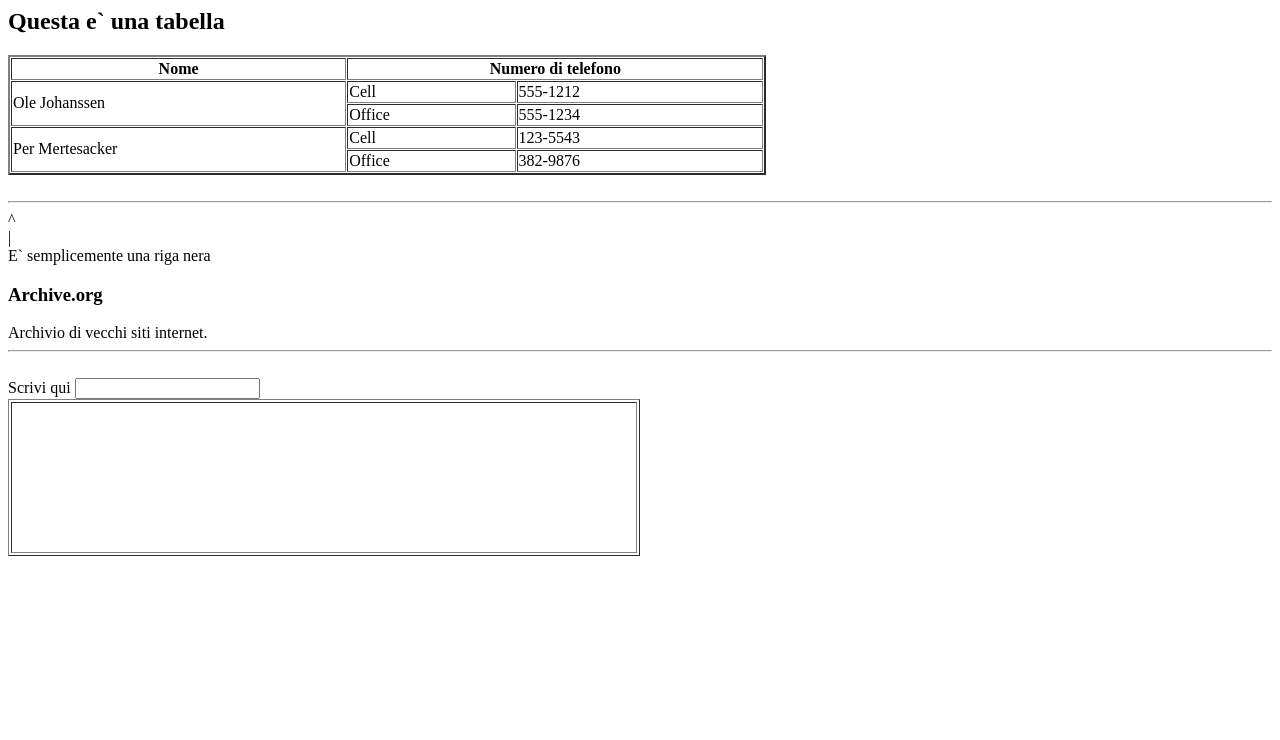
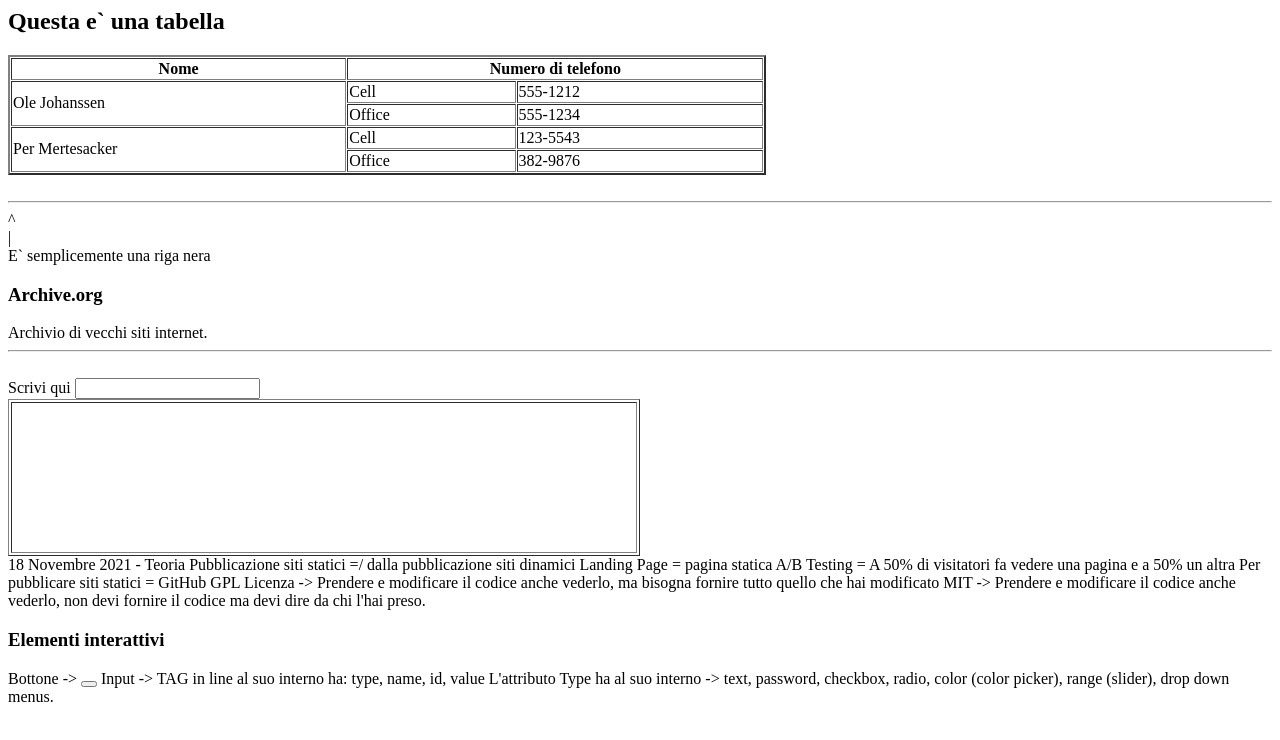
Before and after one commit to Gxno/Gxno.github.io, a plain HTML site: page index.html in a window 1280 px wide. Drawn offline with Linux system fonts and the light colour scheme.

Commit message:
Aggiunto contenuto

```diff
--- a/index.html
+++ b/index.html
@@ -49,6 +49,26 @@
 				</tr>
 		</table>
 
+		18 Novembre 2021 - Teoria
+
+		Pubblicazione siti statici =/ dalla pubblicazione siti dinamici
+		Landing Page = pagina statica
+		A/B Testing = A 50% di visitatori fa vedere una pagina e a 50% un altra
+		Per pubblicare siti statici = GitHub
+
+		GPL Licenza -> Prendere e modificare il codice anche vederlo, ma bisogna fornire tutto
+		quello che hai modificato
+		MIT -> Prendere e modificare il codice anche vederlo, non devi fornire il codice ma devi dire da chi
+		l'hai preso.
+
+		<h3>Elementi interattivi</h3>
+		Bottone -> <button></button>
+		Input -> TAG in line al suo interno ha: type, name, id, value
+		L'attributo Type ha al suo interno -> text, password, checkbox, radio, color (color picker),
+		range (slider), drop down menus.
+
+
+
 
 	</body>
 </html>
```
Also changed, not shown: 1 other file.
